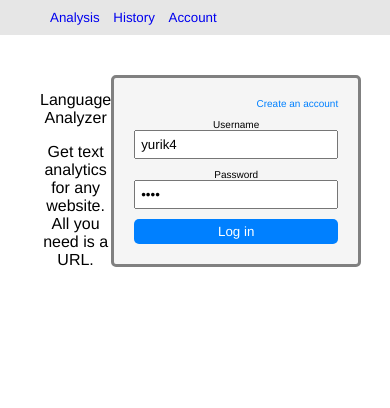
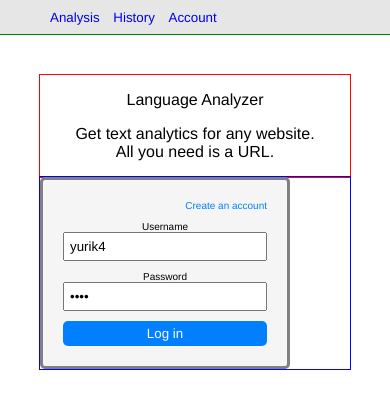
Before and after one commit to patrickford/nlp_project, a website: page public/index.html in a window 390 px wide. Shown: the top 408 px of the page. Drawn offline with nearby package versions, Linux system fonts and the light colour scheme.

Commit message:
mobile10

```diff
--- a/public/style.css
+++ b/public/style.css
@@ -84,6 +84,7 @@ ul {
   display: flex;
   justify-content: space-between;
   padding: 40px;
+  flex-direction: row;
 }
 
 .formbox {
@@ -142,13 +143,17 @@ form {
     text-align: center;
     justify-content: space-between;
     padding: 40px;
+    outline: 1px solid green;
+    flex-direction: column;
   }
 
   .app {
     display: block;
+    outline: 1px solid red;
   }
 
   .formbox {
     display: block;
+    outline: 1px solid blue;
   }
 }
```
